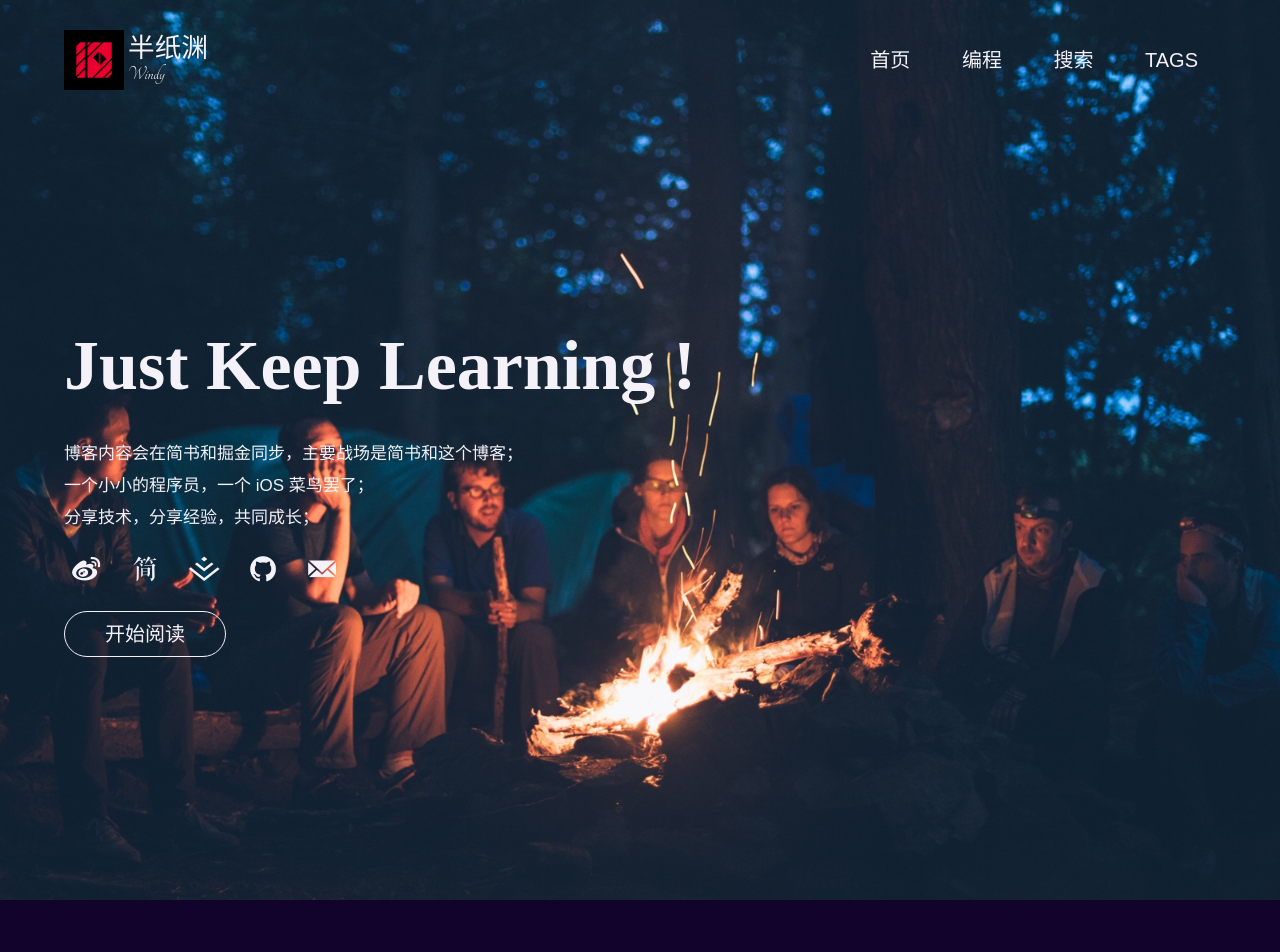
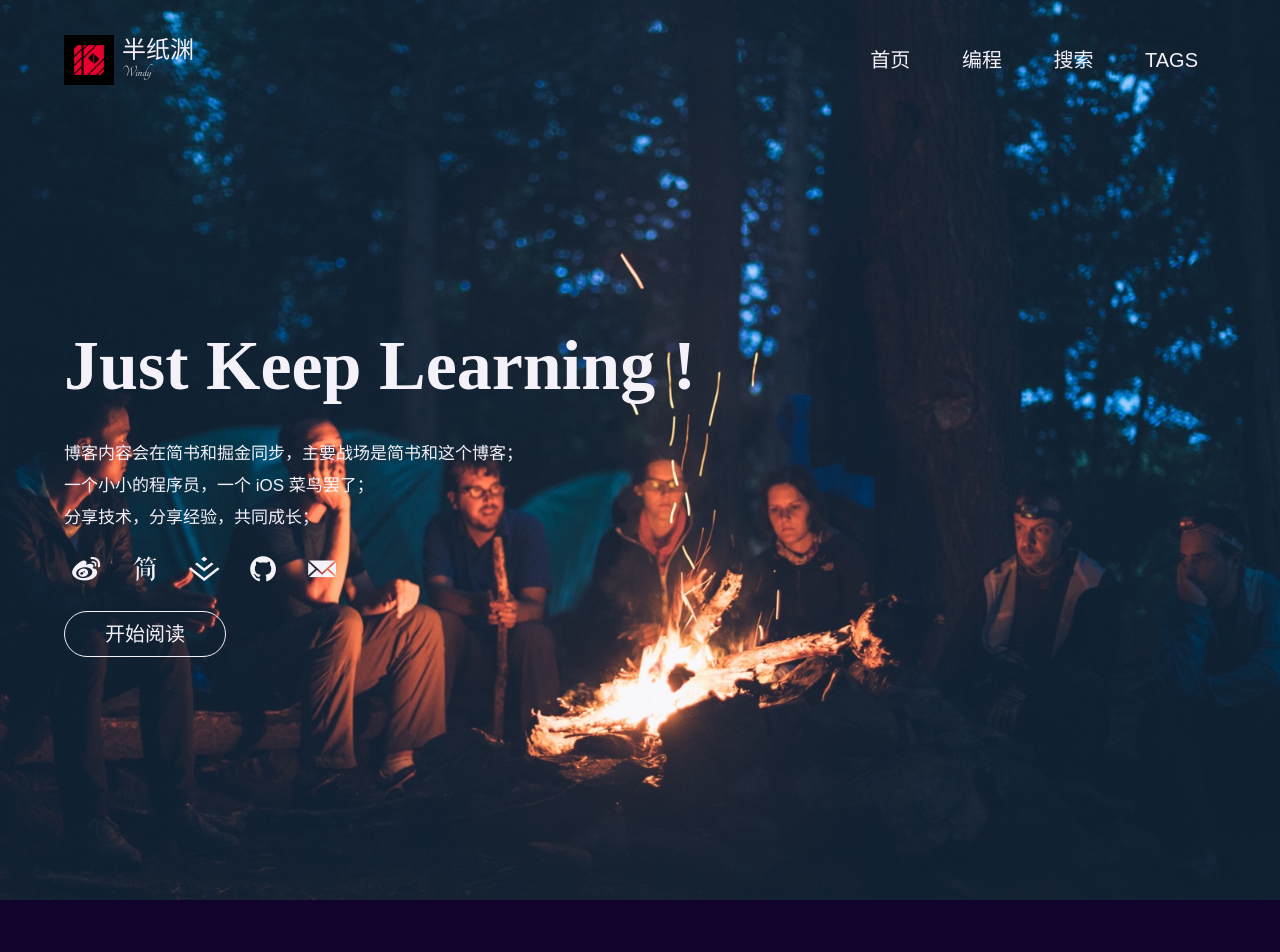
Before and after one commit to huangwenfei/huangwenfei.github.io, a Jekyll site: the page built from index.html, in a window 1280 px wide. Shown: the top 952 px of the page. Built offline with Jekyll 4.4.1, drawn with Linux system fonts in a browser that asks for light colours; some web fonts are replaced; the list of posts is cut into pages by our own code; comment, search, counter and statistics services are not loaded.

Commit message:
修改 logo 的 Radius 并对文字进行调整

```diff
--- a/assets/css/app.css
+++ b/assets/css/app.css
@@ -1468,17 +1468,17 @@ body.homepage {
       height: 80px;
       line-height: 80px; }
       .menu .menulogo .m-logo img {
-        margin-top: 10px;
-        height: 60px;
-        width: 60px; }
+        margin-top: 15px;
+        height: 50px;
+        width: 50px; }
     .menu .menulogo .m-logotext {
       float: left;
       position: relative;
       display: inline-block;
       text-align: center;
-      margin-left: 0.2em;
+      margin-left: 0.4em;
       width: auto;
-      margin-top: 10px;
+      margin-top: 15px;
       height: 80px;
       line-height: 80px;
       font-family: "Tangerine", cursive; }
@@ -1486,16 +1486,16 @@ body.homepage {
         list-style-type: none; }
         .menu .menulogo .m-logotext > ol > li {
           display: relative;
-          height: 20pt;
-          line-height: 20pt;
+          height: 18pt;
+          line-height: 18pt;
           width: auto;
           text-align: left; }
           .menu .menulogo .m-logotext > ol > li:first-child {
-            margin-top: 8px;
-            font-size: 20pt; }
+            margin-top: 5px;
+            font-size: 18pt; }
           .menu .menulogo .m-logotext > ol > li:last-child {
             margin-top: -4px;
-            font-size: 1em; }
+            font-size: 0.8em; }
   .menu #menunav {
     position: absolute;
     top: 0;
```
Also changed, not shown: 1 other file.
